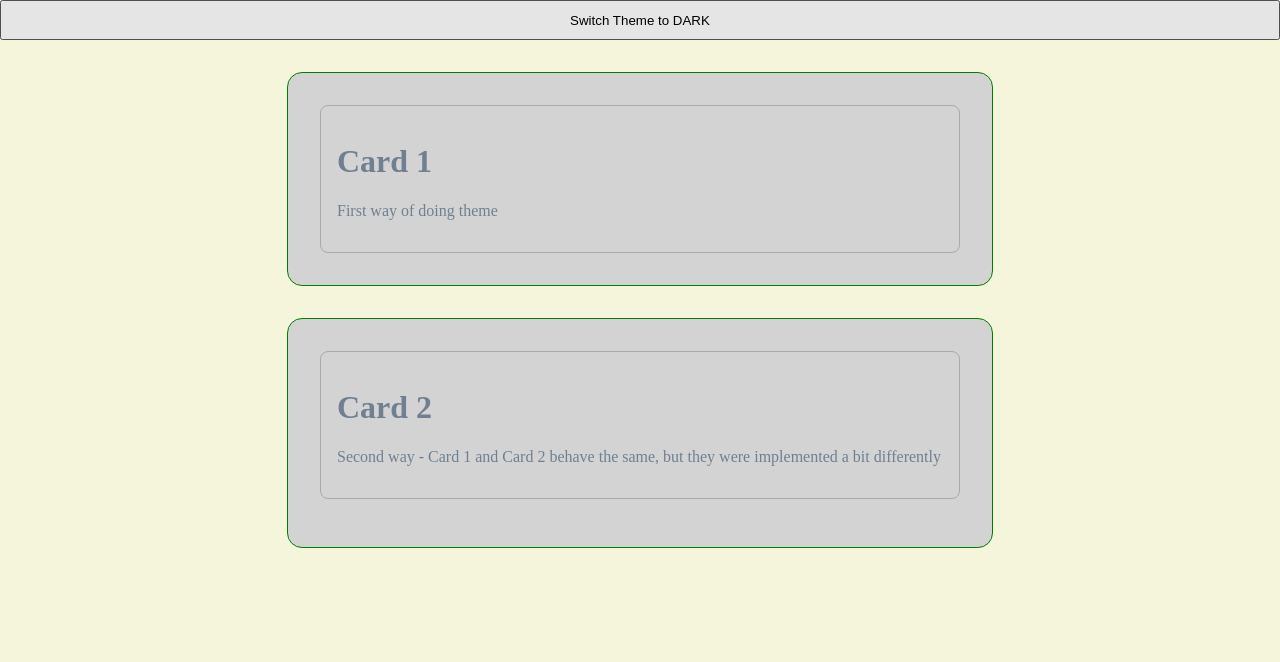
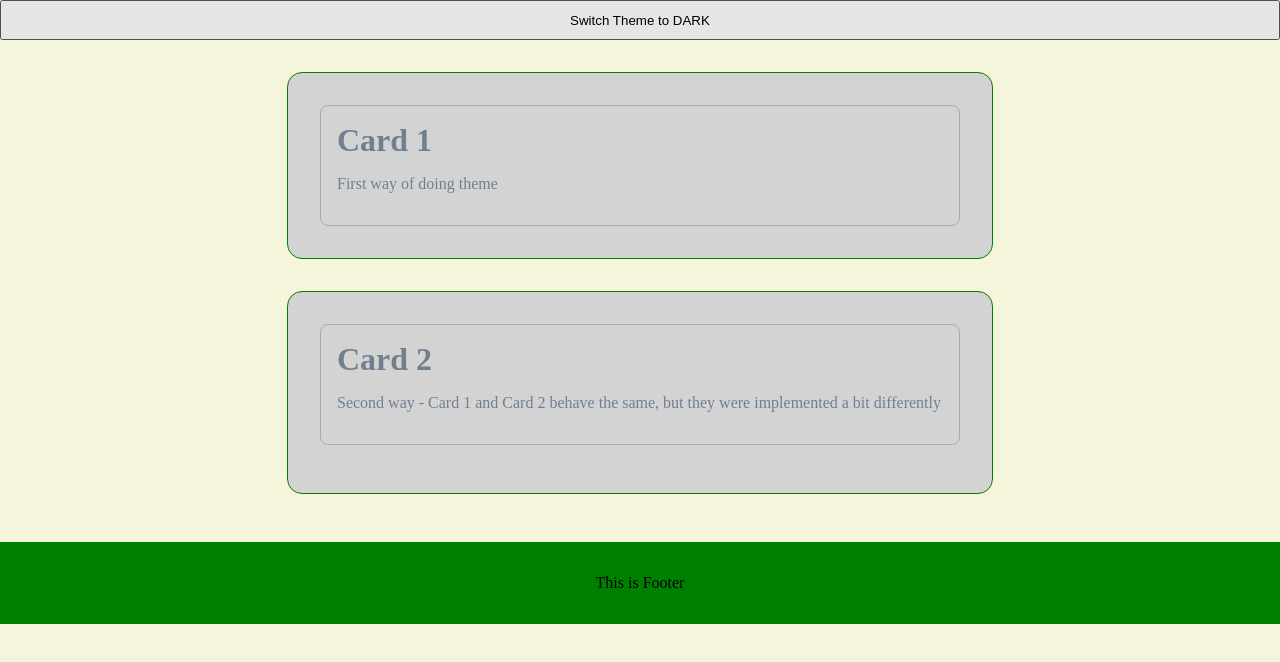
Before and after one commit to tonykieling/nextjs-themes-styled-components, a Next.js app: page / in a window 1280 px wide. Shown: the top 662 px of the page. Built offline with nearby package versions, Linux system fonts and the light colour scheme.

Commit message:
added Footer component

```diff
--- a/app/components/CardsTheme1/styles.js
+++ b/app/components/CardsTheme1/styles.js
@@ -20,6 +20,7 @@ export const Card = styled.div`
 
 export const Name = styled.h1`
   // color: darkred; // this is defined by theme - DON'T need it here
+  display: inline;
   &:hover {
     font-style: italic;
   }
--- /dev/null
+++ b/app/components/Footer/index.js
@@ -0,0 +1,7 @@
+function Footer() {
+  return (
+    <p style={{background: "green", width: "100%", textAlign: "center", marginTop: "2rem", padding: "2rem 0"}}>This is Footer</p>
+  )
+}
+
+export default Footer;
--- a/app/globals.css
+++ b/app/globals.css
@@ -79,7 +79,11 @@
   margin: 0;
 }
 
-html,
+
+html {
+  height: 100vh;
+}
+
 body {
   max-width: 100vw;
   overflow-x: hidden;
--- a/app/page.js
+++ b/app/page.js
@@ -5,6 +5,7 @@ import { ThemeProvider } from "styled-components";
 import { lightTheme, darkTheme, GlobalStyles } from "./themes/ThemeConfig";
 import CardsTheme1 from "./components/CardsTheme1";
 import CardsTheme2 from "./components/CardsTheme2";
+import Footer from "./components/Footer";
 
 export default function MyApp() {
   const [theme, setTheme] = useState("light");
@@ -12,11 +13,14 @@ export default function MyApp() {
   const toggleTheme = () => theme == 'light' ? setTheme('dark') : setTheme('light');
 
   return (
+    // <div style={{width: "100%", display: "flex", flexDirection: "column", justifyContent: "center", alignItems: "center"}}>
       <ThemeProvider theme={theme == 'light' ? lightTheme : darkTheme}>
         <GlobalStyles />
         <button onClick={toggleTheme}> Switch Theme to {theme === "light" ? "DARK" : "LIGHT"} </button>
         <CardsTheme1 />
         <CardsTheme2 />
+        <Footer />
       </ThemeProvider>
+    // </div>
   );
 }
--- a/app/themes/ThemeConfig.js
+++ b/app/themes/ThemeConfig.js
@@ -71,6 +71,7 @@ export const GlobalStyles = createGlobalStyle`
     margin-bottom: 1rem;
   }
   #name {
+    display: inline;
     &:hover {
       font-style: italic;
     }
```
Lines whose indentation alone changed are shown as unchanged.
